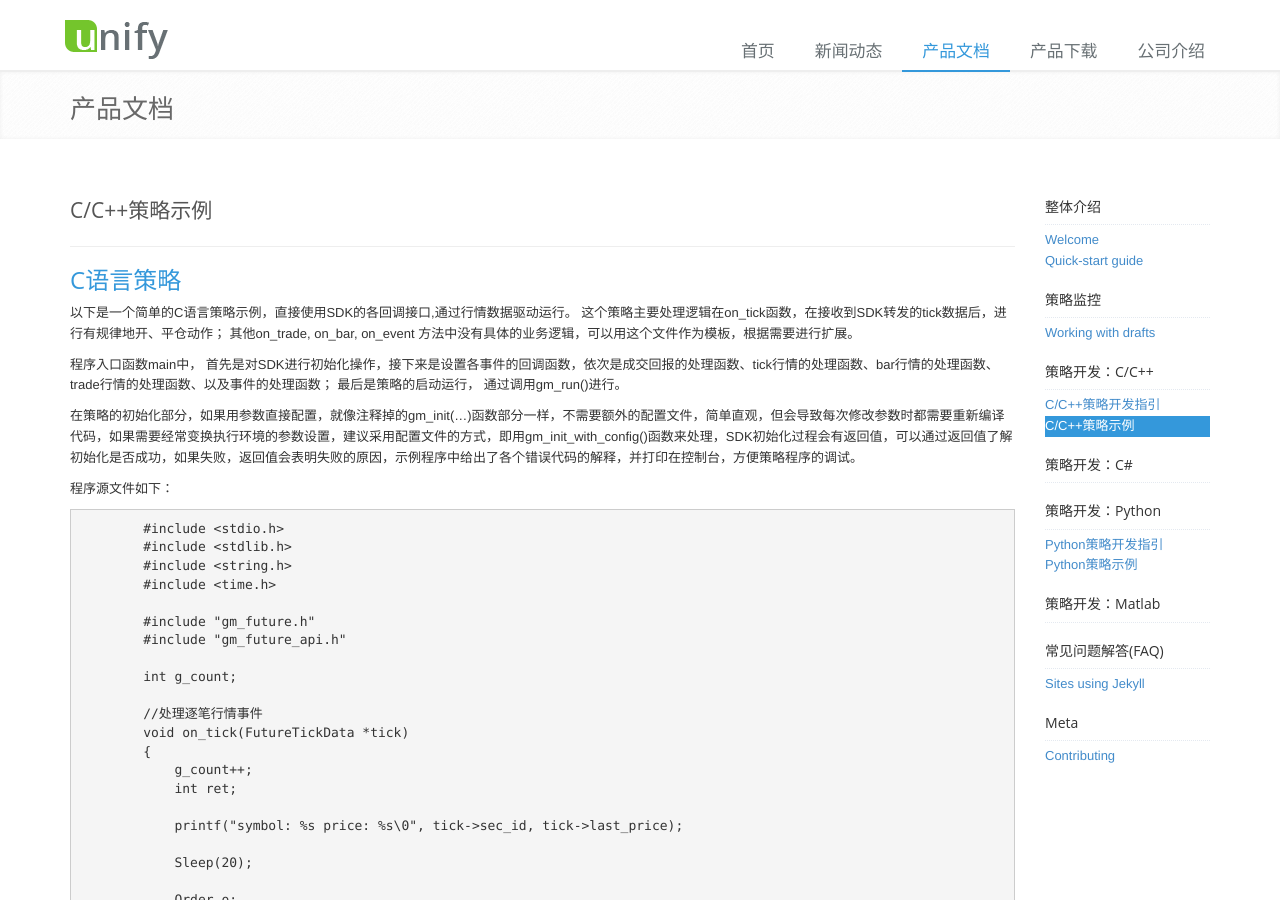
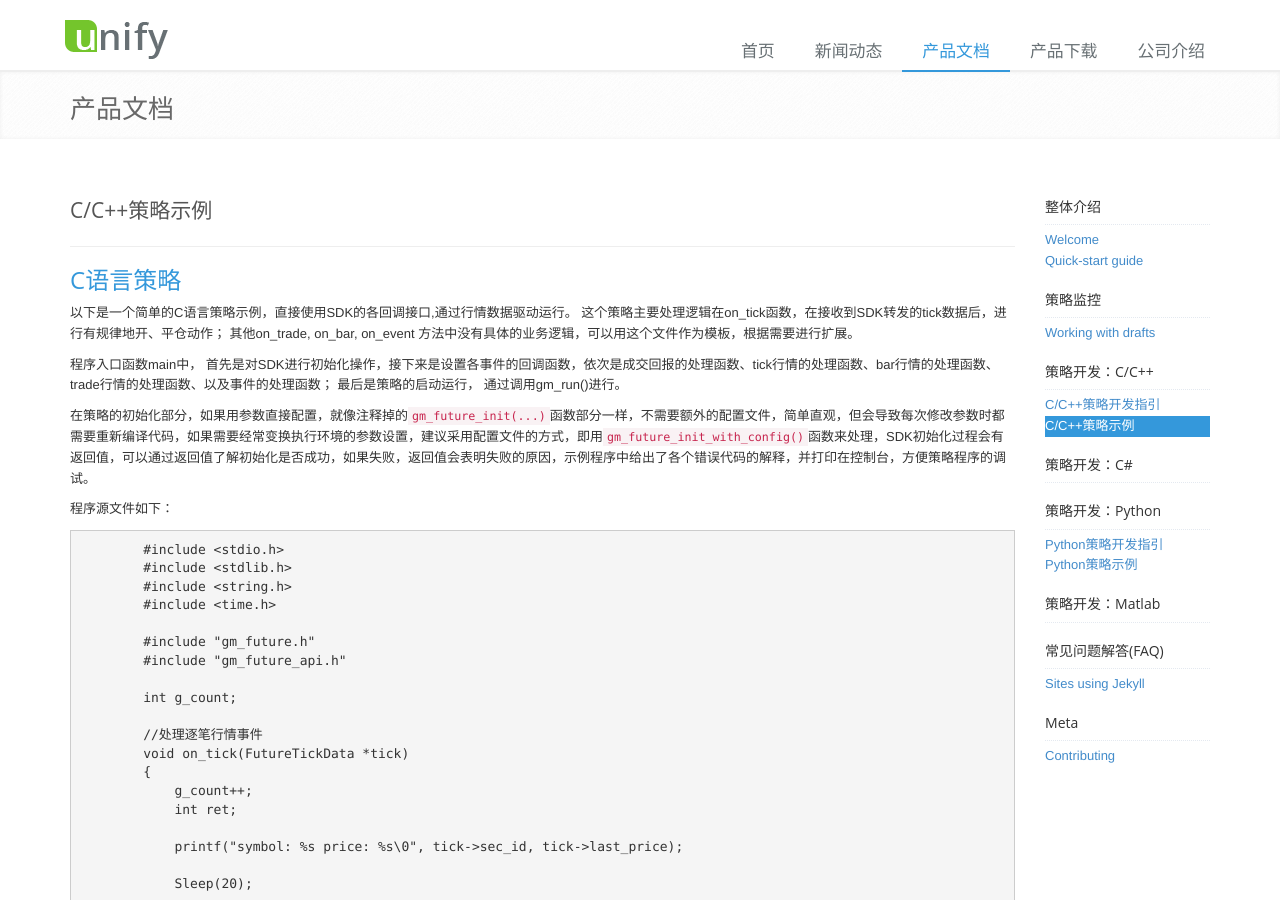
Before and after one commit to ongbe/site, a Jekyll site: the page built from docs/cpp_eg.md, in a window 1280 px wide and 900 px high. Built offline with Jekyll 4.4.1, drawn with Linux system fonts in a browser that asks for light colours; Markdown is read by kramdown in place of the engine named in the settings; comment, search, counter and statistics services are not loaded; some of the changed text lies outside the part shown.

Commit message:
Update cpp_eg.md

````diff
--- a/docs/cpp_eg.md
+++ b/docs/cpp_eg.md
@@ -17,7 +17,7 @@
 程序入口函数main中， 首先是对SDK进行初始化操作，接下来是设置各事件的回调函数，依次是成交回报的处理函数、tick行情的处理函数、bar行情的处理函数、trade行情的处理函数、以及事件的处理函数；
 最后是策略的启动运行， 通过调用gm_run()进行。
 
-在策略的初始化部分，如果用参数直接配置，就像注释掉的gm_init(...)函数部分一样，不需要额外的配置文件，简单直观，但会导致每次修改参数时都需要重新编译代码，如果需要经常变换执行环境的参数设置，建议采用配置文件的方式，即用gm_init_with_config()函数来处理，SDK初始化过程会有返回值，可以通过返回值了解初始化是否成功，如果失败，返回值会表明失败的原因，示例程序中给出了各个错误代码的解释，并打印在控制台，方便策略程序的调试。
+在策略的初始化部分，如果用参数直接配置，就像注释掉的```gm_future_init(...)```函数部分一样，不需要额外的配置文件，简单直观，但会导致每次修改参数时都需要重新编译代码，如果需要经常变换执行环境的参数设置，建议采用配置文件的方式，即用```gm_future_init_with_config()```函数来处理，SDK初始化过程会有返回值，可以通过返回值了解初始化是否成功，如果失败，返回值会表明失败的原因，示例程序中给出了各个错误代码的解释，并打印在控制台，方便策略程序的调试。
 
 程序源文件如下：
 
@@ -143,7 +143,7 @@
 	    ret = gm_future_init_with_config("test_strategy.ini");
 
 	    //初始化失败，退出。
-	    printf("gm_init return: %s \n", gm_strerror(ret));
+	    printf("gm_future_init return: %s \n", gm_strerror(ret));
 
 	    if(ret )
 	    {
````
